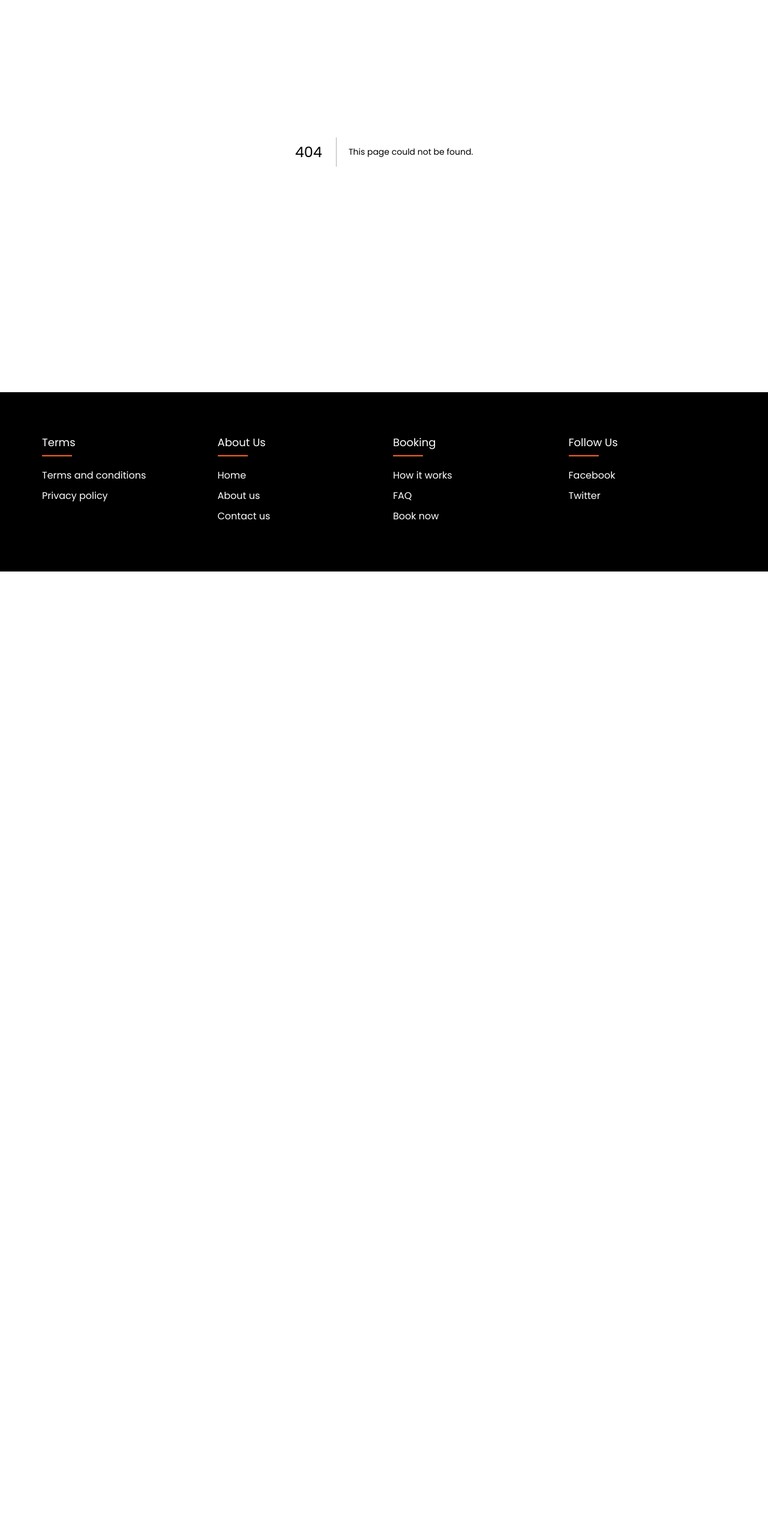
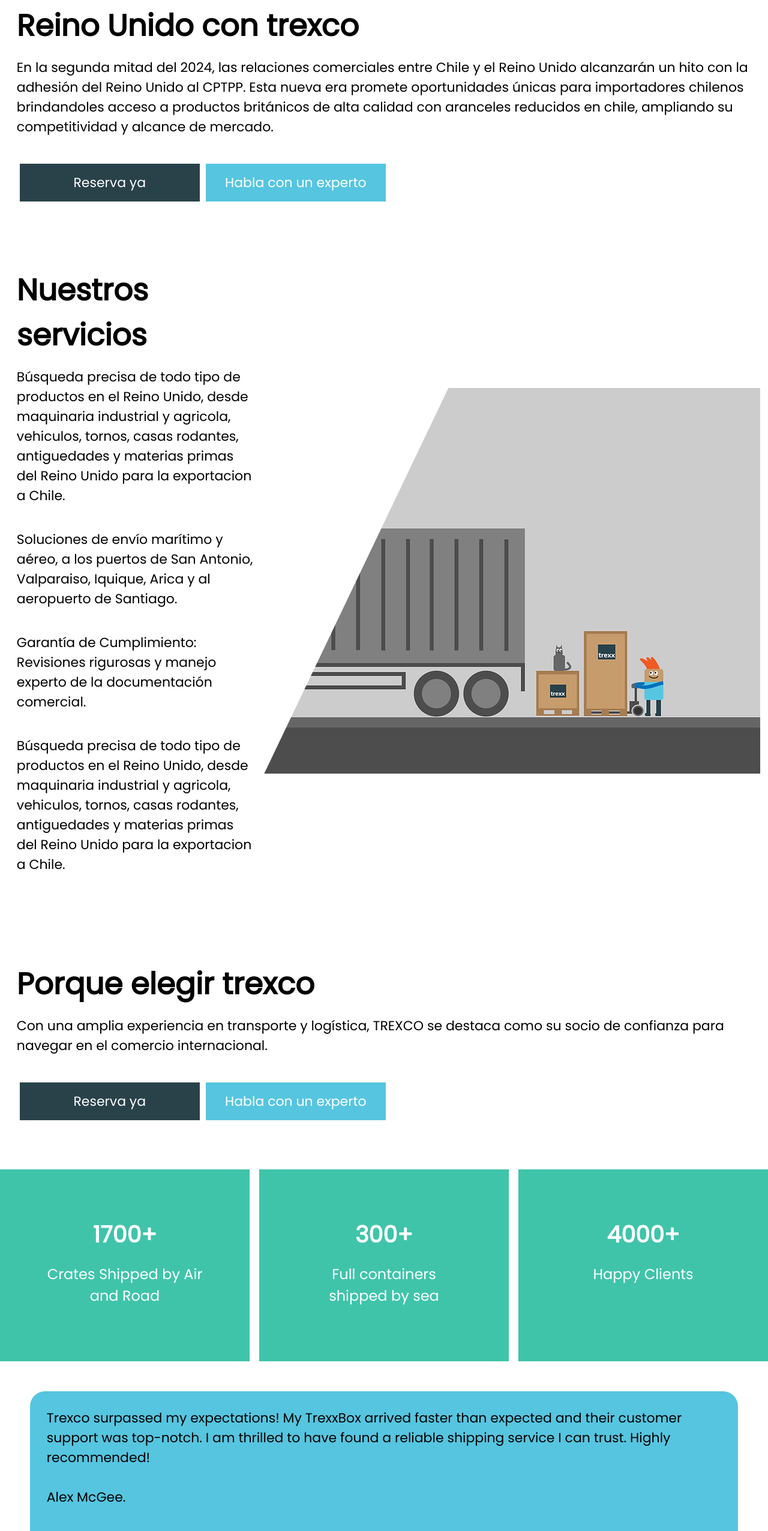
Before and after one commit to holguin4857/trexco, a Next.js app: page /uk-chile-shipping in a window 1280 px wide. Before the commit this address had no page. Shown: the part 244-2797 px from the top of the page at 60% size. Before the commit the page ends 1197 px from the top, so only its background shows below. Built offline with nearby package versions, Linux system fonts and the light colour scheme.

Commit message:
landing2

```diff
--- /dev/null
+++ b/pages/uk-chile-shipping.js
@@ -0,0 +1,220 @@
+import Head from "next/head";
+import Link from "next/link";
+import Image from "next/image";
+import container1 from "public/images/container1.png";
+
+export default function Home() {
+  return (
+    <>
+      <Head>
+        <title>trexco</title>
+        <meta name="description" content="the easy way to ship" />
+        <meta name="viewport" content="width=device-width, initial-scale=1" />
+        <link rel="icon" href="/favicon.ico" />
+      </Head>
+
+      <div className="container">
+        <div className="content">
+          <h2>
+            Descubre Soluciones de Importación desde el Reino Unido con trexco
+          </h2>
+          <p>
+            En la segunda mitad del 2024, las relaciones comerciales entre Chile
+            y el Reino Unido alcanzarán un hito con la adhesión del Reino Unido
+            al CPTPP. Esta nueva era promete oportunidades únicas para
+            importadores chilenos brindandoles acceso a productos británicos de
+            alta calidad con aranceles reducidos en chile, ampliando su
+            competitividad y alcance de mercado.
+          </p>
+
+          <button className="button">
+            <Link href="https://trexco.net/contact">
+              Reserva ya
+            </Link>
+          </button>
+          <button className="button1">
+            <Link href="contact">Habla con un experto</Link>
+          </button>
+        </div>
+      </div>
+
+      <div className="container">
+        <div className="content">
+          <h2>Nuestros servicios</h2>
+
+          <p>
+            Búsqueda precisa de todo tipo de productos en el Reino Unido, desde
+            maquinaria industrial y agricola, vehiculos, tornos, casas rodantes,
+            antiguedades y materias primas del Reino Unido para la exportacion a
+            Chile.
+          </p>
+          <p>
+            Soluciones de envío marítimo y aéreo, a los puertos de San Antonio,
+            Valparaiso, Iquique, Arica y al aeropuerto de Santiago.
+          </p>
+          <p>
+            Garantía de Cumplimiento: Revisiones rigurosas y manejo experto de
+            la documentación comercial.
+          </p>
+          <p>
+            Búsqueda precisa de todo tipo de productos en el Reino Unido, desde
+            maquinaria industrial y agricola, vehiculos, tornos, casas rodantes,
+            antiguedades y materias primas del Reino Unido para la exportacion a
+            Chile.
+          </p>
+        </div>
+        <div className="image1">
+          <Image src={container1} alt="loading" loading="lazy" />
+        </div>
+      </div>
+
+      <div className="container">
+        <div className="content">
+          <h2>
+          Porque elegir trexco
+          </h2>
+          <p>
+          Con una amplia experiencia en transporte y logística, TREXCO se
+            destaca como su socio de confianza para navegar en el comercio
+            internacional.
+          </p>
+
+          <button className="button">
+            <Link href="https://trexco.net/contact">
+              Reserva ya
+            </Link>
+          </button>
+          <button className="button1">
+            <Link href="contact">Habla con un experto</Link>
+          </button>
+        </div>
+      </div>
+
+
+
+      <div className="cards">
+        <div className="card">
+          <h3>1700+</h3>
+          <p>Crates Shipped by Air and Road</p>
+        </div>
+        <div className="card">
+          <h3>300+</h3>
+          <p>Full containers shipped by sea</p>
+        </div>
+        <div className="card">
+          <h3>4000+</h3>
+          <p>Happy Clients</p>
+        </div>
+      </div>
+
+      <div className="container-2">
+        <div className="content">
+          <p>
+            Trexco surpassed my expectations! My TrexxBox arrived faster than
+            expected and their customer support was top-notch. I am thrilled to
+            have found a reliable shipping service I can trust. Highly
+            recommended! <br />
+            <br /> Alex McGee.
+          </p>
+        </div>
+      </div>
+      <div className="container-3">
+        <div className="content">
+          <p>
+            Les cuento que nuestras cosas finalmente ya están en mi apto en
+            Bogota and so far so good… nada se ha partido!!! Todavía faltan
+            muchas cajas por abrir pero estoy seguro que todo estará como salio
+            de mi casa en Londres. En nombre de Juliana y mío les doy las
+            gracias por todo su apoyo y esfuerzo en esto. Nosotros quedamos muy
+            contentos con su servicio. <br />
+            <br /> Daniel Sarabia Mancini.
+          </p>
+        </div>
+      </div>
+      <div className="container-2">
+        <div className="content">
+          <p>
+            Effortless, affordable, and dependable - that is what you get with
+            Trexco. Their streamlined process and constant communication kept me
+            worry-free. I am now a loyal customer for life! <br />
+            <br /> Rodrigo Diaz
+          </p>
+        </div>
+      </div>
+      <div className="container-3">
+        <div className="content">
+          <p>
+            Trexco is a game changer in the world of shipping. With their prompt
+            deliveries, competitive rates, and exceptional customer care, they
+            have made shipping a breeze! <br />
+            <br />
+            Enrico Vicentini
+          </p>
+        </div>
+      </div>
+      <div className="container-2">
+        <div className="content">
+          <p>
+            As a small business owner, I cannot stress enough how much Trexco
+            has improved my shipping experience. Their affordable rates, speedy
+            deliveries, and proactive communication make them my go-to choice
+            for all my shipping needs. <br />
+            <br />
+            Bernardita Riesco Binimelis
+          </p>
+        </div>
+      </div>
+      <div className="container-3">
+        <div className="content">
+          <p>
+            Trexco has revolutionized container shipping for me. Their expertise
+            in handling large cargo, coupled with their commitment to
+            punctuality and customer satisfaction, makes them the only choice
+            for my business. <br />
+            <br />
+            Ian Campbell
+          </p>
+        </div>
+      </div>
+      <div className="container-2">
+        <div className="content">
+          <p>
+            Trexco container shipping service is unparalleled. They provided a
+            secure and cost-effective solution for my business, ensuring my
+            cargo arrived safely and on time. Highly recommended for all your
+            container shipping needs! <br />
+            <br />
+            Helena Rosa Menendez
+          </p>
+        </div>
+      </div>
+      <div className="container-3">
+        <div className="content">
+          <p>
+            I was nervous about shipping my large containers overseas, but
+            Trexco put my mind at ease. Their efficient logistics, reasonable
+            pricing, and excellent customer service made the process seamless. I
+            wholeheartedly recommend them for container shipping! <br />
+            <br />
+            Armando Olave
+          </p>
+        </div>
+      </div>
+
+      <div className="container">
+        <div className="content">
+          <h2>Actua ya!</h2>
+          <p>
+          Contacta a TREXCO hoy para personalizar tus soluciones de logística entre el Reino Unido y Chile.
+          </p>
+          <button className="button">
+            <Link href="https://trexco.net/contact">
+              Contactenos
+            </Link>
+          </button>
+        </div>
+      </div>
+
+    </>
+  );
+}
```
